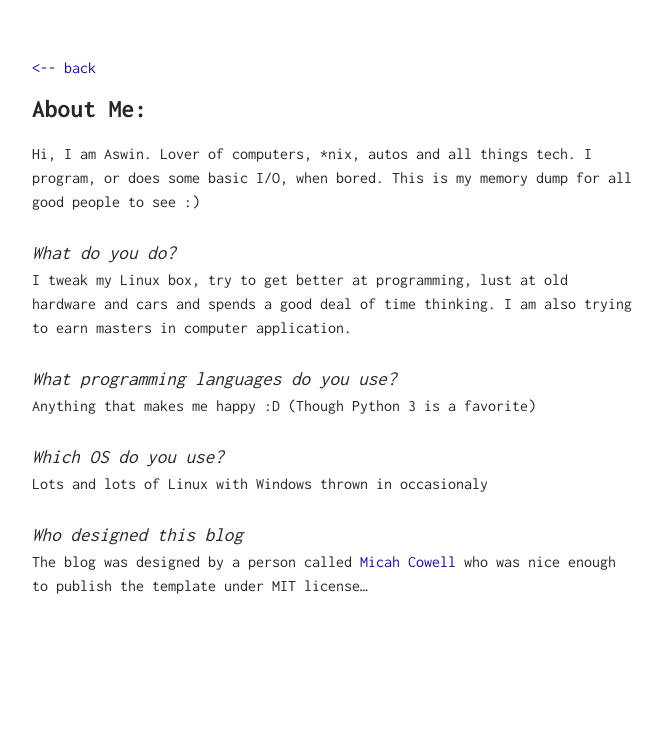
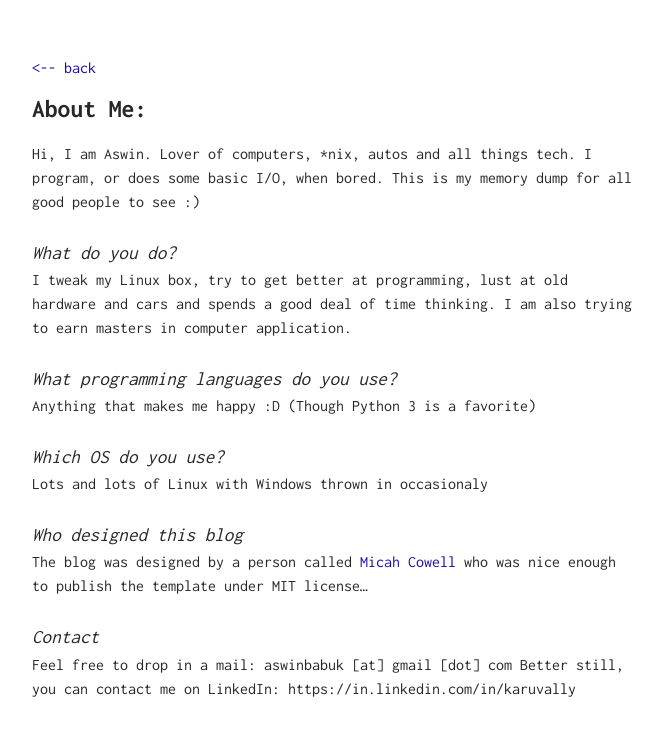
Before and after one commit to karuvally/karuvally.github.io, a Jekyll site: the page built from me/index.md, in a window 1280 px wide. Shown: the top 736 px of the page, without its empty margins (308-971 px from the left). Built offline with Jekyll 4.4.1, drawn with Linux system fonts in a browser that asks for light colours.

Commit message:
updated contact info

```diff
--- a/me/index.md
+++ b/me/index.md
@@ -15,3 +15,7 @@ Lots and lots of Linux with Windows thrown in occasionaly
 
 # Who designed this blog
 The blog was designed by a person called [Micah Cowell](http://blog.micahcowell.com) who was nice enough to publish the template under MIT license...
+
+# Contact
+Feel free to drop in a mail: aswinbabuk [at] gmail [dot] com
+Better still, you can contact me on LinkedIn: https://in.linkedin.com/in/karuvally
```
Also changed, not shown: _posts/2018-09-10-the-quick-way-to-repartition-pendrive.md (+1 -1 lines).
